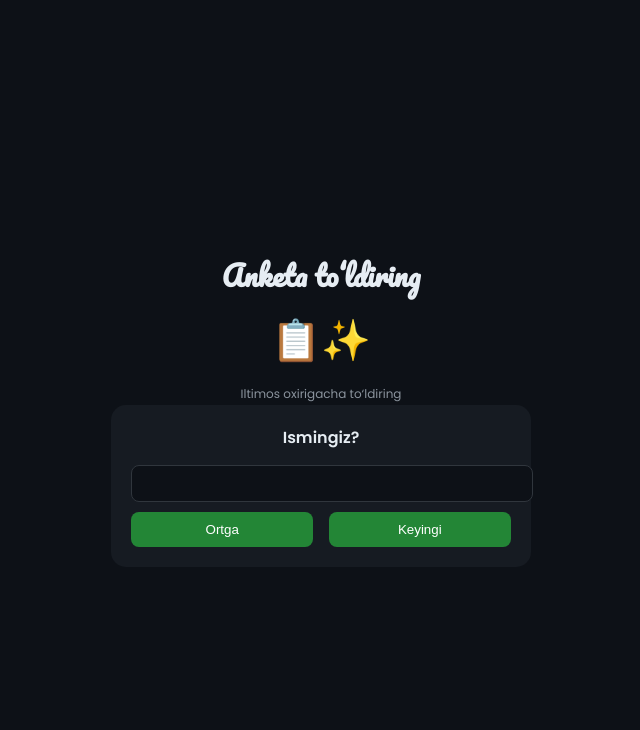
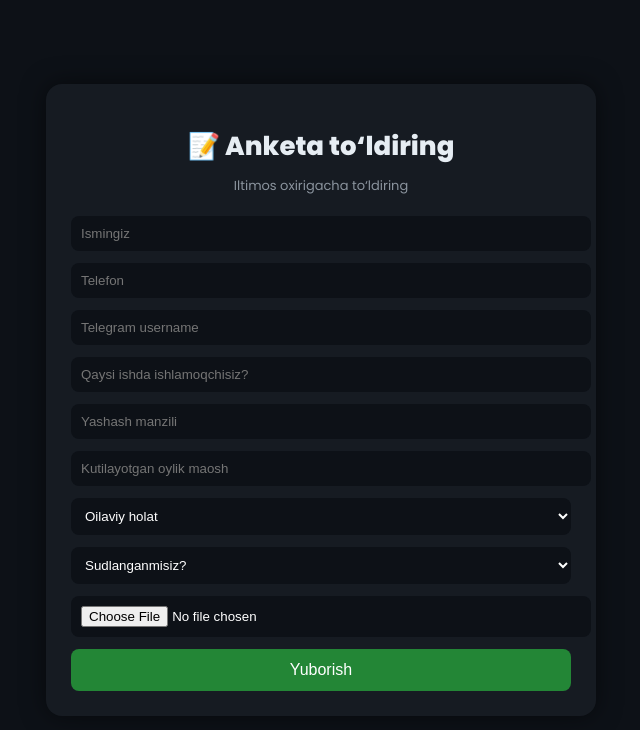
Before and after one commit to umarshox999-hash/hrbot, a website: page public/index.html in a window 1280 px wide. Shown: the whole page, without its empty margins (319-959 px from the left). Drawn offline with Linux system fonts and the light colour scheme.

Commit message:
Update index.html

```diff
--- a/public/index.html
+++ b/public/index.html
@@ -6,8 +6,7 @@
 
 <title>Anketa</title>
 
-<!-- Fontlar -->
-<link href="https://fonts.googleapis.com/css2?family=Poppins:wght@400;600;800&family=Pacifico&display=swap" rel="stylesheet">
+<link href="https://fonts.googleapis.com/css2?family=Poppins:wght@400;600;800&display=swap" rel="stylesheet">
 
 <style>
 body {
@@ -18,78 +17,61 @@ body {
   display:flex;
   justify-content:center;
   align-items:center;
-  height:100vh;
+  min-height:100vh;
 }
 
-/* Container */
 .container {
-  text-align:center;
   width:100%;
-  max-width:420px;
+  max-width:500px;
+  background:#161b22;
+  padding:25px;
+  border-radius:16px;
+  box-shadow:0 0 25px rgba(0,0,0,0.5);
 }
 
-/* Header */
-.header h1 {
-  font-family:'Pacifico', cursive;
-  font-size:28px;
-  margin-bottom:5px;
+h1 {
+  text-align:center;
+  font-size:26px;
+  margin-bottom:10px;
 }
 
-.header small {
+.sub {
+  text-align:center;
+  font-size:13px;
   color:#8b949e;
-  font-size:12px;
+  margin-bottom:20px;
 }
 
-/* Sticker */
-.sticker {
-  font-size:40px;
-  margin:10px 0;
-}
-
-/* Card */
-.card {
-  background:#161b22;
-  padding:20px;
-  border-radius:15px;
-}
-
-/* Question */
-#question {
-  text-align:center;
-  font-weight:600;
-  margin-bottom:15px;
-}
-
-/* Inputs */
 input, select {
   width:100%;
   padding:10px;
-  margin:10px 0;
+  margin-bottom:12px;
+  border-radius:8px;
+  border:none;
   background:#0d1117;
-  border:1px solid #30363d;
   color:white;
-  border-radius:8px;
-  text-align:center;
-}
-
-/* Buttons */
-.buttons {
-  display:flex;
-  justify-content:space-between;
 }
 
 button {
-  width:48%;
-  padding:10px;
+  width:100%;
+  padding:12px;
   background:#238636;
   border:none;
+  border-radius:8px;
   color:white;
-  border-radius:8px;
+  font-size:16px;
   cursor:pointer;
 }
 
 button:hover {
   background:#2ea043;
+}
+
+.success {
+  display:none;
+  text-align:center;
+  margin-top:15px;
+  color:#3fb950;
 }
 </style>
 </head>
@@ -98,128 +80,64 @@ button:hover {
 
 <div class="container">
 
-  <!-- HEADER -->
-  <div class="header">
-    <h1>Anketa to‘ldiring</h1>
-    <div class="sticker">📋✨</div>
-    <small>Iltimos oxirigacha to‘ldiring</small>
-  </div>
+<h1>📝 Anketa to‘ldiring</h1>
+<div class="sub">Iltimos oxirigacha to‘ldiring</div>
 
-  <!-- CARD -->
-  <div class="card">
+<form action="/submit" method="POST" enctype="multipart/form-data">
 
-    <div id="question"></div>
+<input type="text" name="Ismingiz?" placeholder="Ismingiz" required>
+<input type="text" name="Telefon raqamingiz?" placeholder="Telefon" required>
+<input type="text" name="Telegram username?" placeholder="Telegram username">
 
-    <input type="text" id="input">
-    <select id="select" style="display:none;"></select>
-    <input type="file" id="photo" style="display:none;">
+<input type="text" name="Qaysi ishda ishlamoqchisiz?" placeholder="Qaysi ishda ishlamoqchisiz?" required>
 
-    <div class="buttons">
-      <button onclick="prev()">Ortga</button>
-      <button onclick="next()">Keyingi</button>
-    </div>
+<input type="text" name="Yashash manzilingiz?" placeholder="Yashash manzili" required>
 
-  </div>
+<input type="number" name="Kutilayotgan oylik maosh?" placeholder="Kutilayotgan oylik maosh">
+
+<select name="Oilaviy holatingiz?">
+  <option value="">Oilaviy holat</option>
+  <option value="Bo‘ydoq">Bo‘ydoq</option>
+  <option value="Uylangan">Uylangan</option>
+</select>
+
+<select name="Sudlanganmisiz?">
+  <option value="">Sudlanganmisiz?</option>
+  <option value="Ha">Ha</option>
+  <option value="Yo‘q">Yo‘q</option>
+</select>
+
+<input type="file" name="photo" accept="image/*">
+
+<button type="submit">Yuborish</button>
+
+</form>
+
+<div class="success" id="successMsg">
+  ✅ Ma'lumot yuborildi!
+</div>
 
 </div>
 
 <script>
-const questions = [
-  {q:"Ismingiz?"},
-  {q:"Telefon raqamingiz?"},
-  {q:"Telegram username?"},
-  {q:"Qaysi ishda ishlamoqchisiz?"},
-  {q:"Yashash manzilingiz?"},
-  {q:"Kutilayotgan oylik maosh?"},
-  {q:"Oilaviy holatingiz?", type:"select", options:["Bo‘ydoq","Uylangan/Turmush qurgan"]},
-  {q:"Sudlanganmisiz?", type:"select", options:["Ha","Yo‘q"]},
-  {q:"Rasmingizni yuklang", type:"file"}
-];
+const form = document.querySelector("form");
+const success = document.getElementById("successMsg");
 
-let i = 0;
-let answers = {};
+form.addEventListener("submit", async (e) => {
+  e.preventDefault();
 
-function show(){
-  let q = questions[i];
-  document.getElementById("question").innerText = q.q;
+  const formData = new FormData(form);
 
-  document.getElementById("input").style.display="none";
-  document.getElementById("select").style.display="none";
-  document.getElementById("photo").style.display="none";
+  const res = await fetch("/submit", {
+    method: "POST",
+    body: formData
+  });
 
-  if(!q.type){
-    let input = document.getElementById("input");
-    input.style.display="block";
-    input.value = answers[q.q] || "";
+  if(res.ok){
+    form.reset();
+    success.style.display = "block";
   }
-
-  if(q.type==="select"){
-    let select = document.getElementById("select");
-    select.style.display="block";
-    select.innerHTML="";
-
-    q.options.forEach(o=>{
-      let opt=document.createElement("option");
-      opt.value=o;
-      opt.innerText=o;
-      select.appendChild(opt);
-    });
-
-    select.value = answers[q.q] || "";
-  }
-
-  if(q.type==="file"){
-    document.getElementById("photo").style.display="block";
-  }
-}
-
-function next(){
-  save();
-
-  if(i < questions.length-1){
-    i++;
-    show();
-  } else {
-    sendData();
-  }
-}
-
-function prev(){
-  if(i>0){
-    i--;
-    show();
-  }
-}
-
-function save(){
-  let q = questions[i];
-
-  if(q.type==="file"){
-    answers.photo = document.getElementById("photo").files[0];
-  }
-  else if(q.type==="select"){
-    answers[q.q] = document.getElementById("select").value;
-  }
-  else {
-    answers[q.q] = document.getElementById("input").value;
-  }
-}
-
-function sendData(){
-  const formData = new FormData();
-
-  for(let key in answers){
-    formData.append(key, answers[key]);
-  }
-
-  fetch("/submit", {
-    method:"POST",
-    body:formData
-  })
-  .then(()=>alert("Yuborildi ✅"));
-}
-
-show();
+});
 </script>
 
 </body>
```
